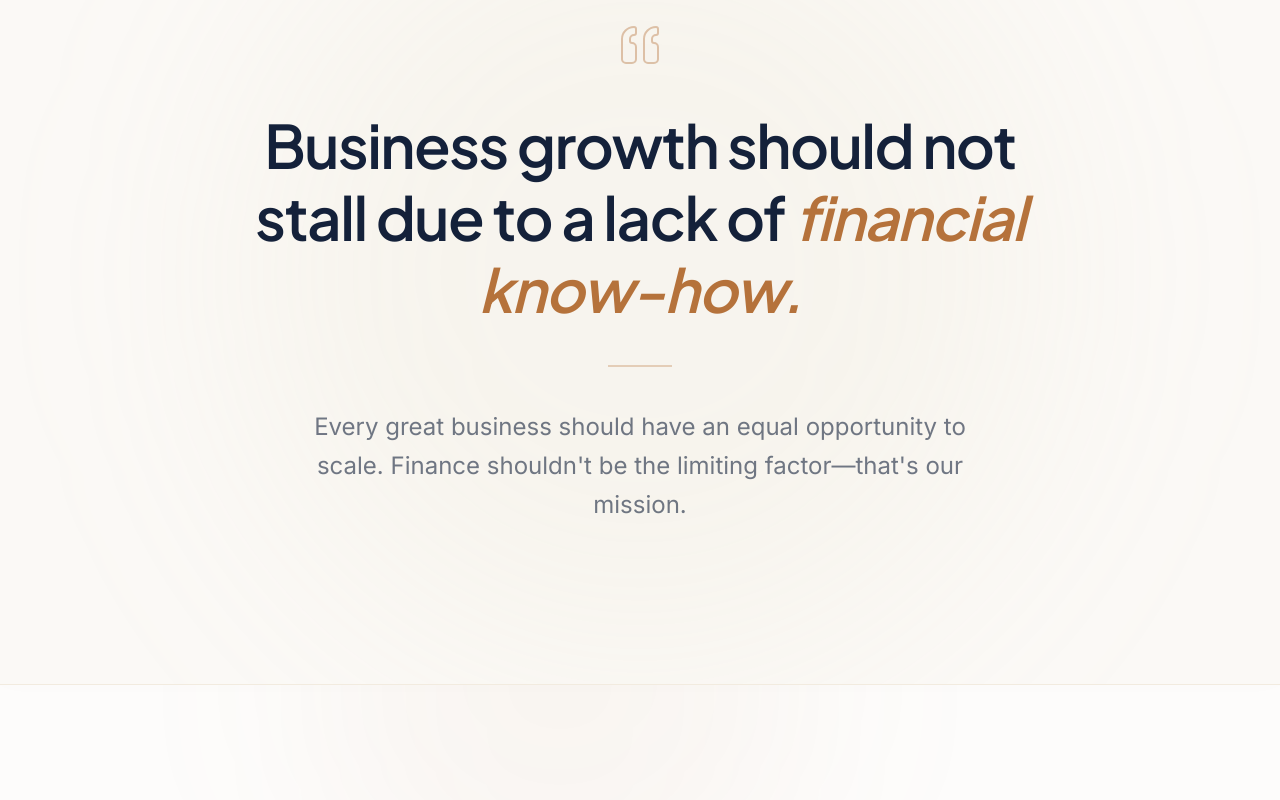
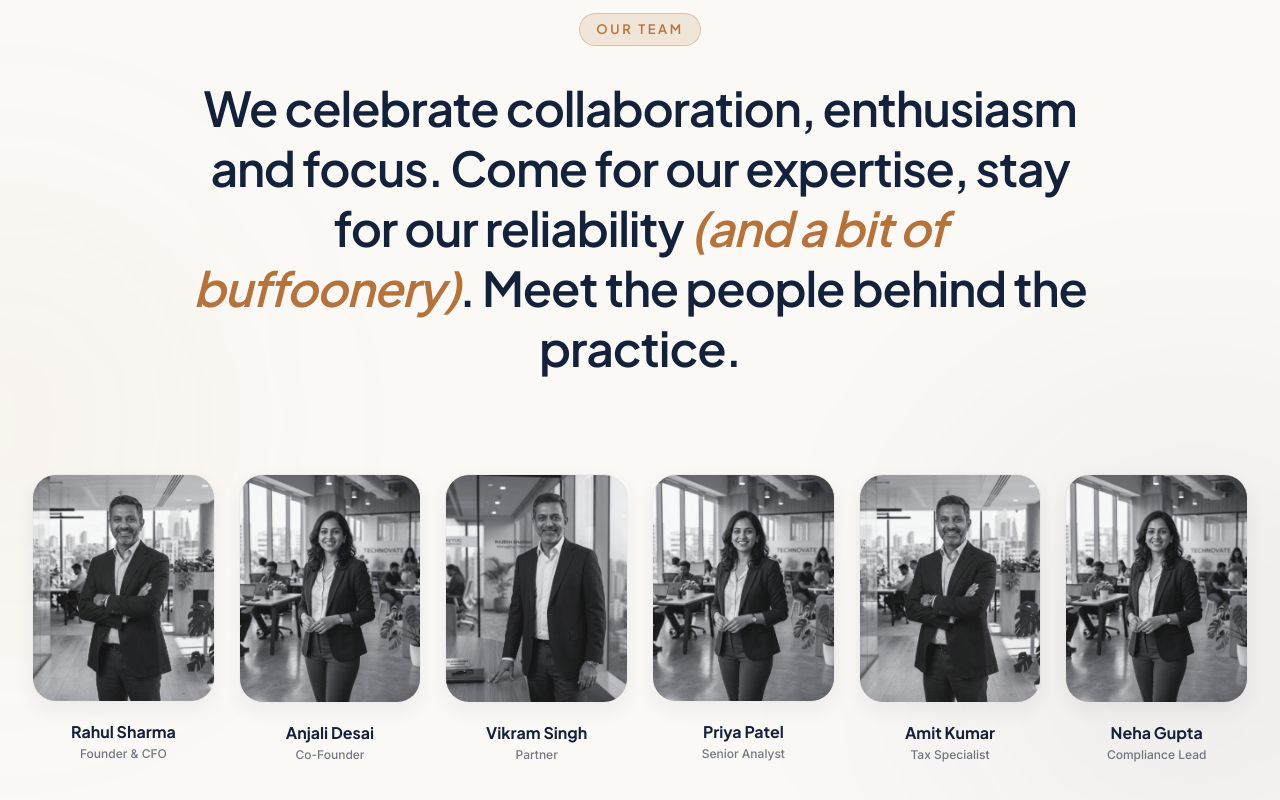
Before and after one commit to RadiaDhaval/finsaar, a Next.js app: page / in a window 1280 px wide. Shown: the part 2956-3756 px from the top of the page. Built offline with nearby package versions, Linux system fonts and the light colour scheme.

Commit message:
Team section

```diff
--- a/app/page.tsx
+++ b/app/page.tsx
@@ -7,6 +7,7 @@ import LogoMarquee from "@/components/LogoMarquee";
 import HomeWhyFinsaar from "@/components/home/HomeWhyFinsaar";
 import HomeServices from "@/components/home/HomeServices";
 import HomeFounder from "@/components/home/HomeFounder";
+import HomeTeam from "@/components/home/HomeTeam";
 import HomeMission from "@/components/home/HomeMission";
 import HomeTestimonials from "@/components/home/HomeTestimonials";
 import HomeFAQ from "@/components/home/HomeFAQ";
@@ -28,6 +29,7 @@ export default function Home() {
         <LogoMarquee />
         <HomeTestimonials />
         <HomeFounder />
+        <HomeTeam />
         <HomeMission />
         <HomeServices />
         <HomeFAQ />
--- /dev/null
+++ b/components/home/HomeTeam.tsx
@@ -0,0 +1,78 @@
+"use client";
+
+import { motion } from "framer-motion";
+import Heading from "@/components/ui/Heading";
+import Image from "next/image";
+
+const teamMembers = [
+  { name: "Rahul Sharma", role: "Founder & CFO", image: "/rahul.png" },
+  { name: "Anjali Desai", role: "Co-Founder", image: "/anjali.png" },
+  { name: "Vikram Singh", role: "Partner", image: "/vikram.png" },
+  { name: "Priya Patel", role: "Senior Analyst", image: "/anjali.png" },
+  { name: "Amit Kumar", role: "Tax Specialist", image: "/rahul.png" },
+  { name: "Neha Gupta", role: "Compliance Lead", image: "/anjali.png" },
+  { name: "Rohit Verma", role: "Financial Controller", image: "/vikram.png" },
+  { name: "Sneha Reddy", role: "Audit Manager", image: "/anjali.png" },
+  { name: "Karan Mehta", role: "Strategy Head", image: "/rahul.png" },
+  { name: "Pooja Shah", role: "Associate", image: "/anjali.png" },
+  { name: "Arjun Nair", role: "Operations", image: "/vikram.png" },
+  { name: "Kriti Sen", role: "HR Head", image: "/anjali.png" },
+];
+
+export default function HomeTeam() {
+  return (
+    <section className="py-24 lg:py-32 bg-[#FBF9F6] relative overflow-hidden">
+      {/* Decorative Glows */}
+      <div className="absolute top-1/4 left-0 w-[400px] h-[400px] bg-copper/5 blur-[120px] rounded-full pointer-events-none -translate-x-1/2" />
+      <div className="absolute bottom-1/4 right-0 w-[500px] h-[500px] bg-navy/5 blur-[120px] rounded-full pointer-events-none translate-x-1/3" />
+
+      <div className="max-w-[1400px] mx-auto px-4 sm:px-6 lg:px-8 relative z-10">
+
+        {/* Header Section */}
+        <motion.div
+          initial={{ opacity: 0, y: 20 }}
+          whileInView={{ opacity: 1, y: 0 }}
+          viewport={{ once: true }}
+          className="text-center max-w-5xl mx-auto mb-16 lg:mb-24"
+        >
+          <span className="inline-flex items-center justify-center px-4 py-1.5 font-heading font-semibold text-[13px] tracking-[0.2em] uppercase rounded-full mb-8 bg-copper/15 text-copper border border-copper/30">
+            Our Team
+          </span>
+          <Heading as="h2" className="text-navy text-3xl sm:text-4xl lg:text-5xl leading-tight font-medium max-w-4xl mx-auto">
+            We celebrate collaboration, enthusiasm and focus. Come for our expertise, stay for our reliability <span className="italic text-copper font-semibold">(and a bit of buffoonery)</span>. Meet the people behind the practice.
+          </Heading>
+        </motion.div>
+
+        {/* Team Grid */}
+        <div className="grid grid-cols-2 md:grid-cols-4 lg:grid-cols-6 gap-x-4 gap-y-10 md:gap-x-6 md:gap-y-12">
+          {teamMembers.map((member, idx) => (
+            <motion.div
+              key={idx}
+              initial={{ opacity: 0, y: 20 }}
+              whileInView={{ opacity: 1, y: 0 }}
+              viewport={{ once: true }}
+              transition={{ delay: (idx % 6) * 0.1, duration: 0.5 }}
+              className="group flex flex-col items-center text-center cursor-pointer"
+            >
+              <div className="relative w-full aspect-[4/5] rounded-[24px] overflow-hidden mb-5 shadow-[0_8px_20px_rgba(20,33,58,0.06)] group-hover:shadow-[0_20px_40px_rgba(20,33,58,0.12)] border border-navy/5 transition-all duration-500">
+                <div className="absolute inset-0 bg-navy/20 group-hover:bg-transparent transition-colors duration-700 z-10 mix-blend-overlay" />
+                <Image
+                  src={member.image}
+                  alt={member.name}
+                  fill
+                  className="object-cover object-center grayscale opacity-90 group-hover:opacity-100 group-hover:grayscale-0 group-hover:scale-105 transition-all duration-700"
+                />
+              </div>
+              <h4 className="font-heading font-bold text-navy text-[15px] md:text-base leading-tight mb-1 group-hover:text-copper transition-colors duration-300">
+                {member.name}
+              </h4>
+              <p className="font-body text-[11px] md:text-xs text-navy/60 font-medium">
+                {member.role}
+              </p>
+            </motion.div>
+          ))}
+        </div>
+      </div>
+    </section>
+  );
+}
```
